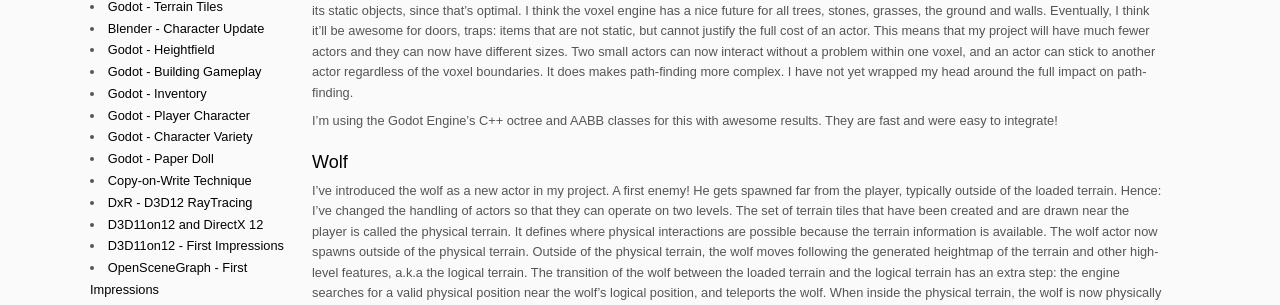
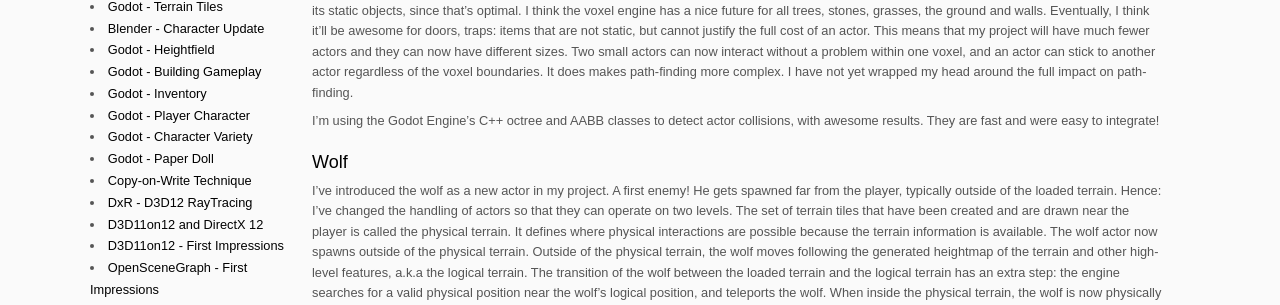
Before and after one commit to glaforte/TabbyEngine, a Jekyll site: the page built from docs/_posts/2018-11-02-actor-collisions.md, in a window 1280 px wide. Shown: the part 467-772 px from the top of the page. Built offline with Jekyll 4.4.1, drawn with Linux system fonts in a browser that asks for light colours.

Commit message:
Small textual improvement.

```diff
--- a/docs/_posts/2018-11-02-actor-collisions.md
+++ b/docs/_posts/2018-11-02-actor-collisions.md
@@ -9,7 +9,7 @@
 
 I researched different solutions and decided to change the actor collisions to use an <a href="https://en.wikipedia.org/wiki/Octree">octree</a> to sort and hold the axis-aligned bounding boxes(<a href="https://en.wikipedia.org/wiki/Minimum_bounding_box#Axis-aligned_minimum_bounding_box">AABB</a>) of the actors. I've extracted all the actor collision code out of the voxel engine and into a new facade. The voxel engine still handles AABB collisions with its static objects, since that's optimal. I think the voxel engine has a nice future for all trees, stones, grasses, the ground and walls. Eventually, I think it'll be awesome for doors, traps: items that are not static, but cannot justify the full cost of an actor. This means that my project will have much fewer actors and they can now have different sizes. Two small actors can now interact without a problem within one voxel, and an actor can stick to another actor regardless of the voxel boundaries. It does makes path-finding more complex. I have not yet wrapped my head around the full impact on path-finding.
 
-I'm using the Godot Engine's C++ octree and AABB classes for this with awesome results. They are fast and were easy to integrate!
+I'm using the Godot Engine's C++ octree and AABB classes to detect actor collisions, with awesome results. They are fast and were easy to integrate!
 
 <h3>Wolf</h3>
 I've introduced the wolf as a new actor in my project. A first enemy! He gets spawned far from the player, typically outside of the loaded terrain. Hence: I've changed the handling of actors so that they can operate on two levels. The set of terrain tiles that have been created and are drawn near the player is called the physical terrain. It defines where physical interactions are possible because the terrain information is available. The wolf actor now spawns outside of the physical terrain. Outside of the physical terrain, the wolf moves following the generated heightmap of the terrain and other high-level features, a.k.a the logical terrain. The transition of the wolf between the loaded terrain and the logical terrain has an extra step: the engine searches for a valid physical position near the wolf's logical position, and teleports the wolf. When inside the physical terrain, the wolf is now physically simulated and obey the same rules as the player.
```
